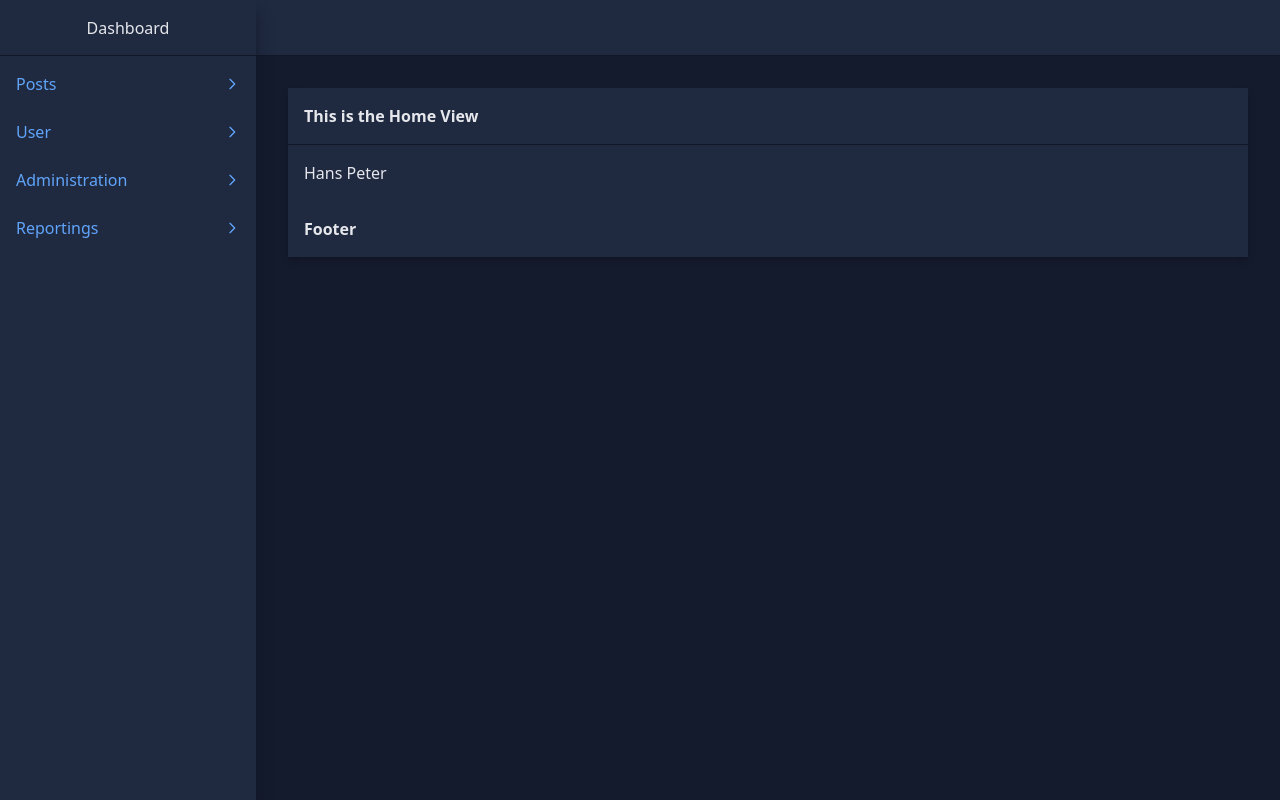
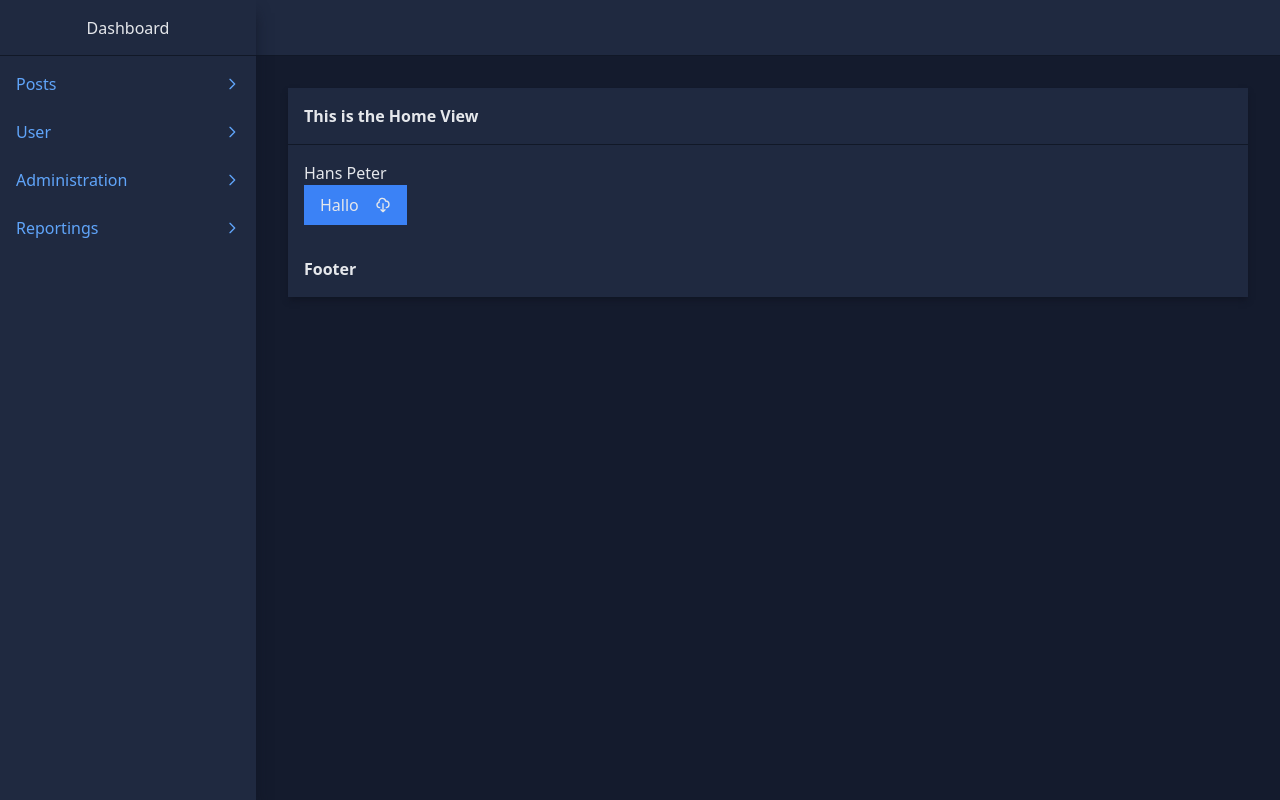
Before and after one commit to Der-Alex/vue-dashboard, a Vue app: page / in a window 1280 px wide. Built offline with nearby package versions, Linux system fonts and the light colour scheme.

Commit message:
added button

```diff
--- /dev/null
+++ b/src/components/ui/button/ButtonBase.vue
@@ -0,0 +1,29 @@
+<template>
+  <button class="flex items-center justify-between px-4 py-2" :class="typeClass">
+    <span>
+      <slot name="buttonText" />
+    </span>
+    <span class="pl-4" v-if="hasIconSlot">
+      <slot name="icon" />
+    </span>
+  </button>
+</template>
+<script setup>
+import { useSlots, computed } from '@vue/runtime-core';
+const props = defineProps({
+  type: {
+    type: String,
+    default: 'default',
+  },
+});
+
+const typeClass = computed(() => {
+  switch (props.type) {
+    case 'default':
+      return 'bg-blue-500 hover:bg-blue-600 focus:outline-none active:bg-blue-900 active:outline-none active:ring-1 active:ring-blue-600 active:ring-opacity-50';
+  }
+});
+
+const slots = useSlots();
+const hasIconSlot = computed(() => !!slots.icon);
+</script>
--- a/src/views/Home.vue
+++ b/src/views/Home.vue
@@ -3,10 +3,15 @@ import { inject } from '@vue/runtime-core';
 import { reactive, ref } from '@vue/reactivity';
 import { onMounted } from '@vue/runtime-core';
 import Card from '../components/ui/card/Card.vue';
+import ButtonBase from '../components/ui/button/ButtonBase.vue';
+import { CloudDownloadIcon } from '@heroicons/vue/outline';
 const swapi = inject('swapi');
 let state = reactive({
   person: {},
 });
+const blub = () => {
+  console.log('hallo');
+};
 onMounted(async () => {
   //const person = await swapi.fetchPeople(1);
   state.person.name = 'Hans Peter';
@@ -20,9 +25,17 @@ onMounted(async () => {
         <h1>This is the Home View</h1>
       </template>
       <template v-slot:card-content>
-        <p v-if="state.person.name">
-          {{ state.person.name }}
-        </p>
+        <div v-if="state.person.name">
+          <p>
+            {{ state.person.name }}
+          </p>
+          <p>
+            <button-base @click="blub">
+              <template v-slot:buttonText>Hallo</template>
+              <template v-slot:icon><cloud-download-icon class="h-4 w-4" /></template>
+            </button-base>
+          </p>
+        </div>
         <p v-else>fetching</p>
       </template>
       <template v-slot:card-footer>
--- a/tailwind.config.js
+++ b/tailwind.config.js
@@ -37,7 +37,13 @@ module.exports = {
     },
   },
   variants: {
-    extend: {},
+    extend: {
+      backgroundColor: ['active'],
+      ringColor: ['active'],
+      ringWidth: ['active'],
+      ringOpacity: ['active'],
+      outline: ['active'],
+    },
   },
   plugins: [],
 };
```
